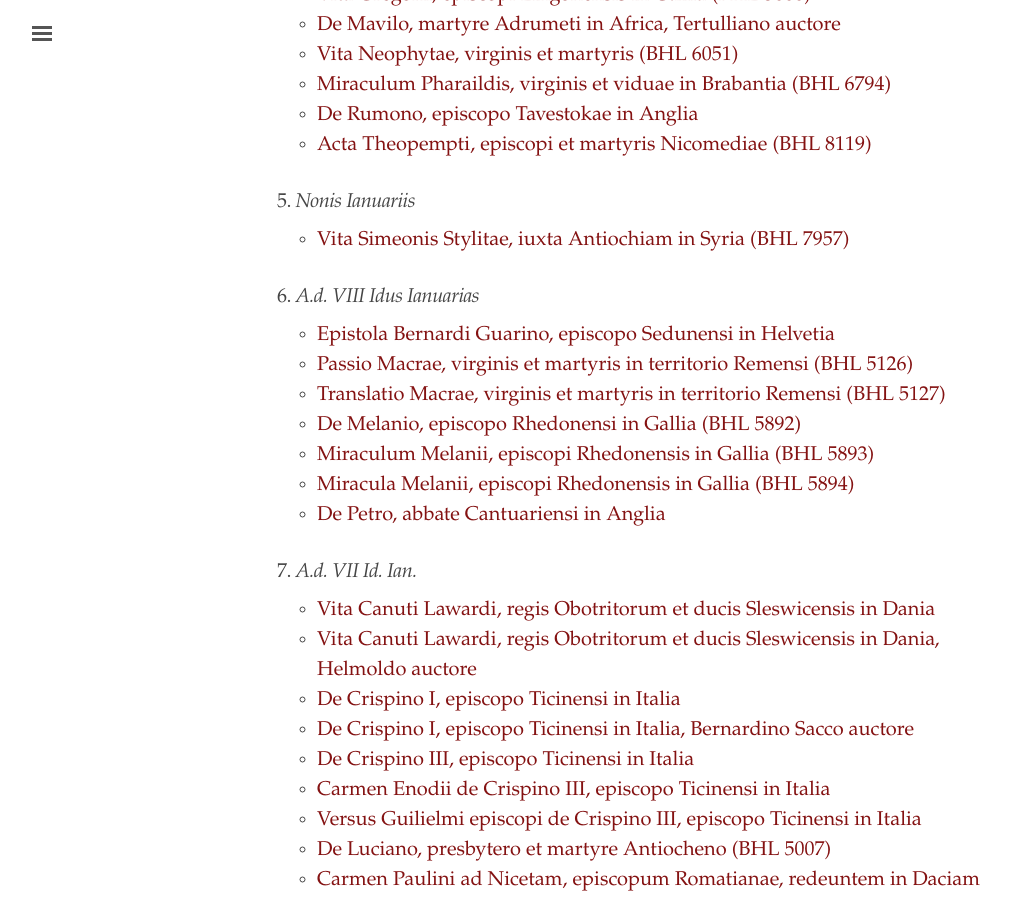
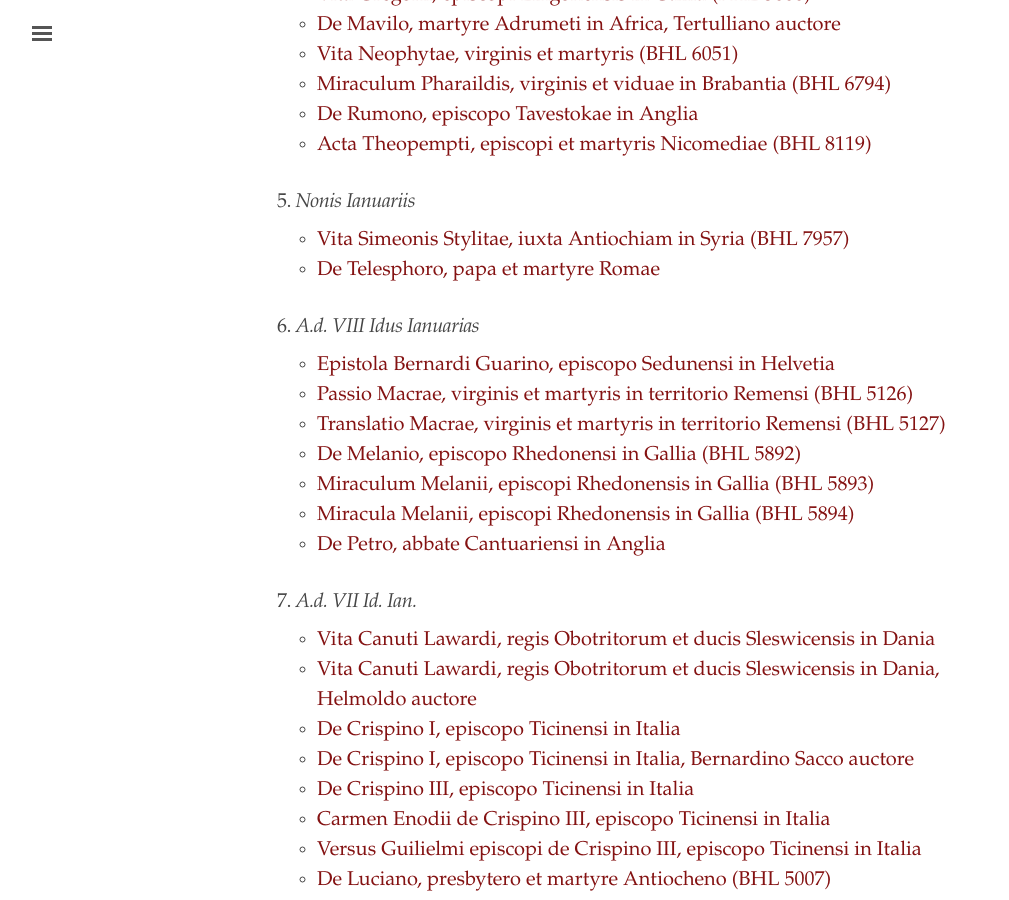
Before and after one commit to cjkoepke1/latin-hagiography, a Jekyll site: the page built from index.md, in a window 1280 px wide and 900 px high, scrolled down 1600 px. Shown: the whole window, without its empty margins (3-1012 px from the left). Built offline with Jekyll 4.4.1, drawn with Linux system fonts in a browser that asks for light colours.

Commit message:
Added De Telesphoro papa

```diff
--- a/index.md
+++ b/index.md
@@ -62,6 +62,7 @@ title: "Latin Hagiography"
 ### 5. *Nonis Ianuariis*
 
 - [Vita Simeonis Stylitae, iuxta Antiochiam in Syria (BHL 7957)](https://cjkoepke1.github.io/latin-hagiography/texts/vita-simeonis/)
+- [De Telesphoro, papa et martyre Romae](https://cjkoepke1.github.io/latin-hagiography/texts/de-telesphoro-papa/)
 
 ### 6. *A.d. VIII Idus Ianuarias*
 
```
